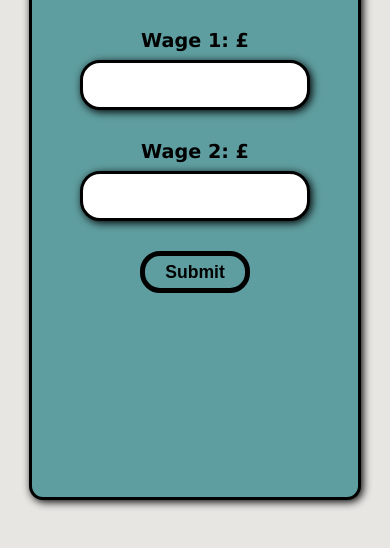
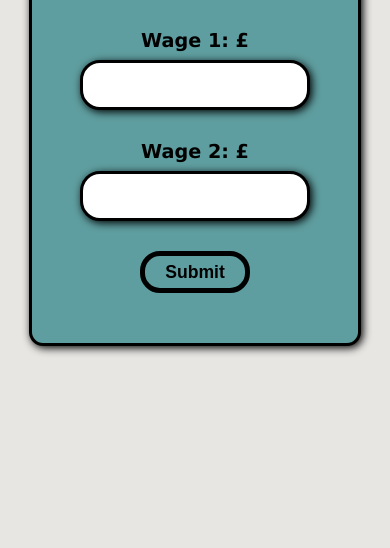
Before and after one commit to Deaano/Universal-credit-calculator, a plain HTML site: page index.html in a window 390 px wide. Shown: the part 324-872 px from the top of the page. After the commit the page ends 844 px from the top, so only its background shows below. Drawn offline with Linux system fonts and the light colour scheme.

Commit message:
Add files via upload

```diff
--- a/styles.css
+++ b/styles.css
@@ -62,3 +62,11 @@
      border-radius: 20px;
 
  }
+
+
+ @media (max-width:800px){
+     .container{
+         height: fit-content;
+         padding-bottom: 30px;
+     }
+ }
```
